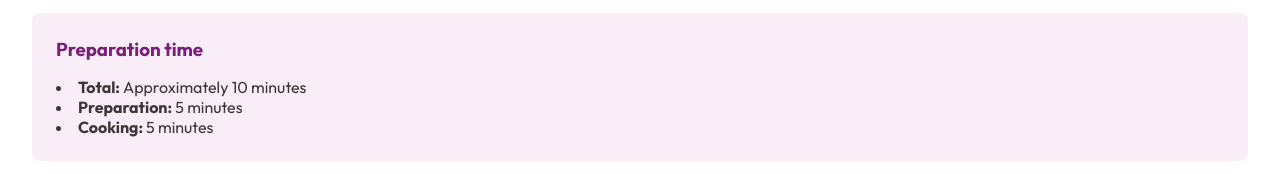
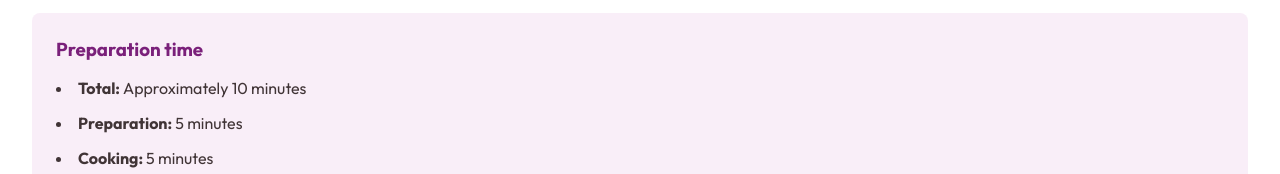
Before and after one commit to niiquash/recipe-page-main, a plain HTML site: page index.html in a window 1280 px wide. Shown: the part 758-932 px from the top of the page. Drawn offline with Linux system fonts and the light colour scheme.

Commit message:
editing list items

```diff
--- a/css/style.css
+++ b/css/style.css
@@ -18,8 +18,14 @@ hr {
   border-bottom: 1px solid rgba(128, 128, 128, 0.253);
 }
 
+ul,
+ol {
+  list-style-position: inside;
+}
+
 li {
-  list-style-position: inside;
+  line-height: 1.4rem;
+  margin-bottom: 0.8rem;
 }
 
 /* VARIABLES */
```
